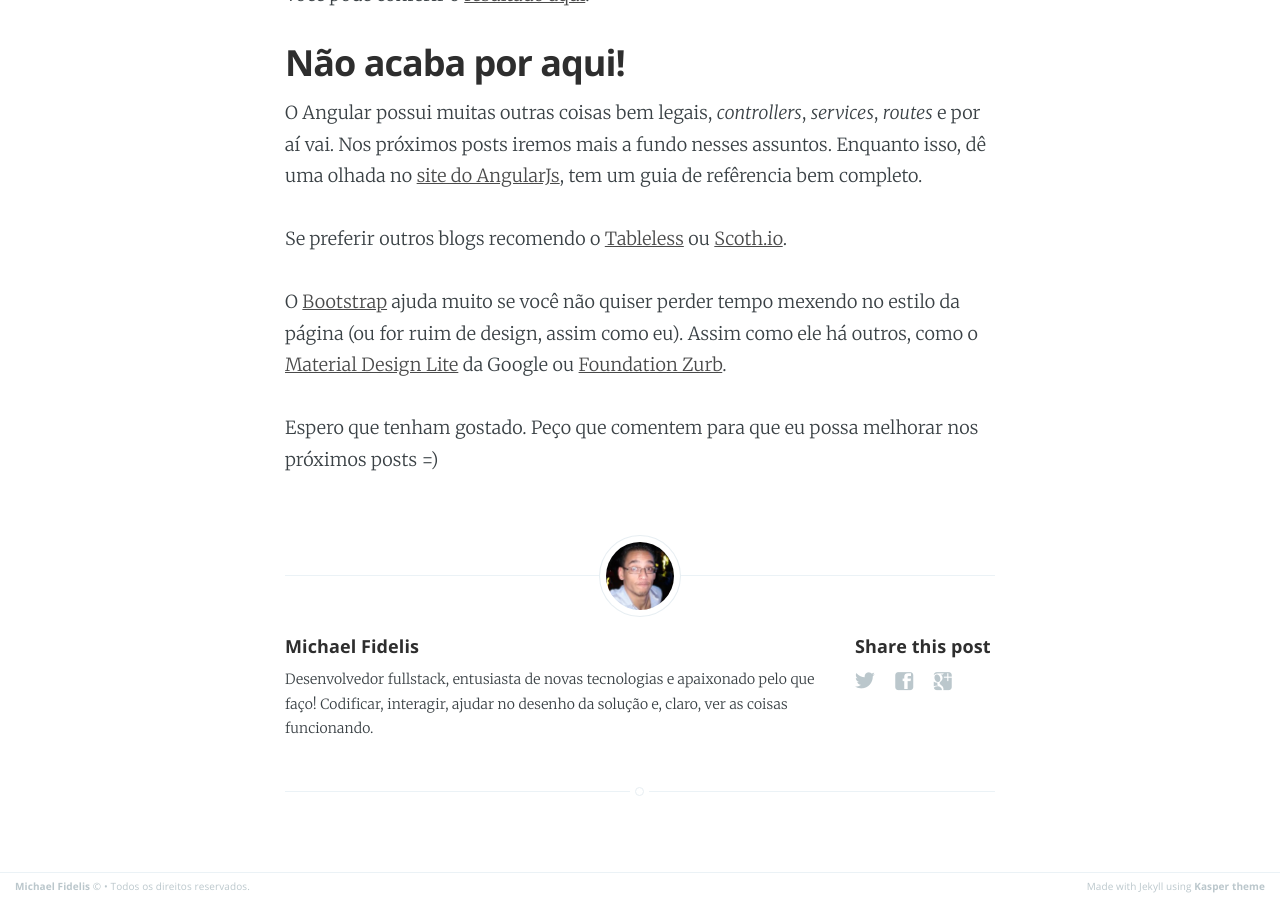
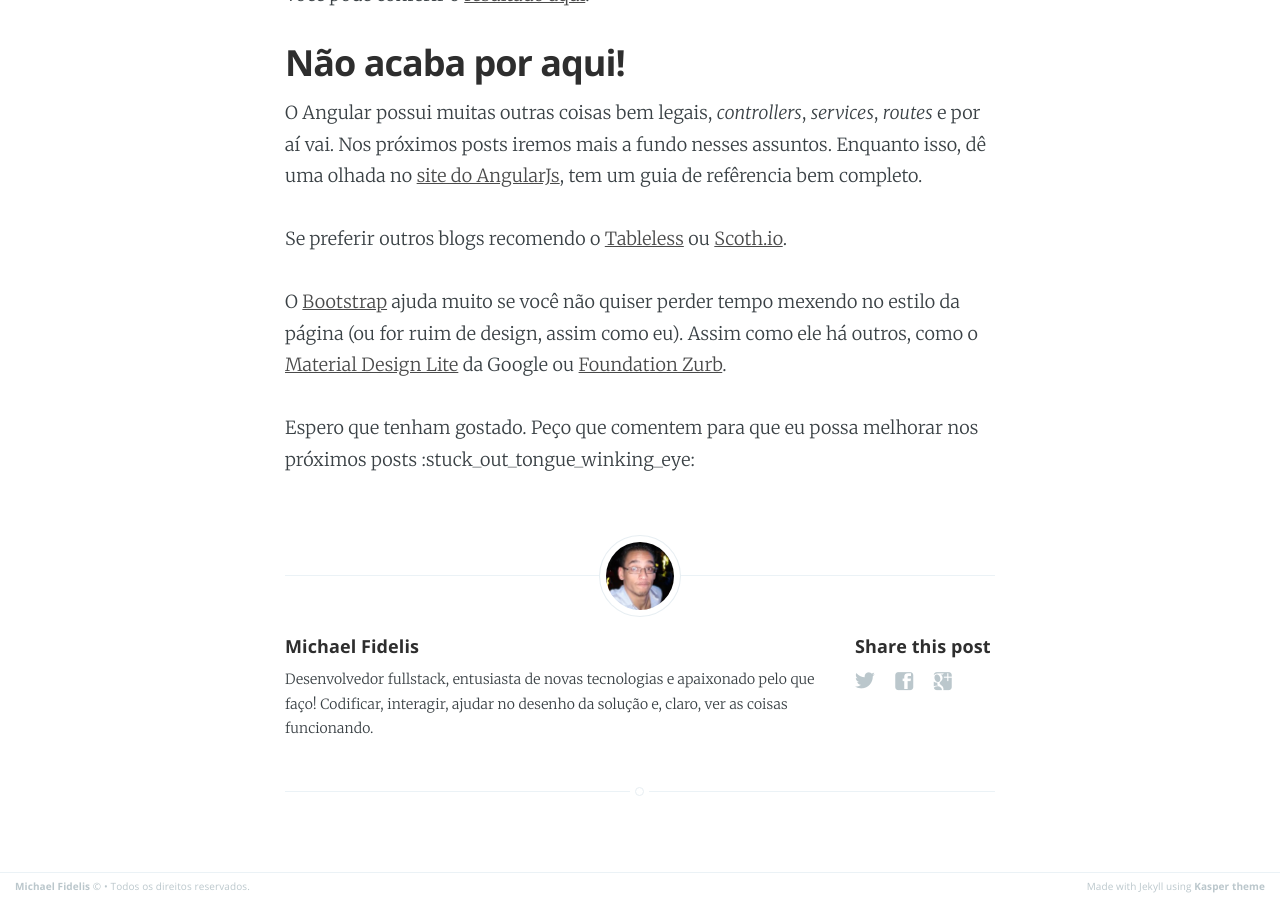
Before and after one commit to michaelfidelis/michaelfidelis.github.io, a Jekyll site: the page built from _posts/2016-01-24-aplicacao-basica-angularjs.markdown, in a window 1280 px wide and 900 px high, scrolled down 4153 px. Built offline with Jekyll 4.4.1, drawn with Linux system fonts in a browser that asks for light colours; Markdown is read by kramdown in place of the engine named in the settings; part of the change alters nothing that is shown.

Commit message:
:stuck_out_tongue_winking_eye:

```diff
--- a/_posts/2016-01-24-aplicacao-basica-angularjs.markdown
+++ b/_posts/2016-01-24-aplicacao-basica-angularjs.markdown
@@ -122,4 +122,4 @@ Se preferir outros blogs recomendo o [Tableless](http://tableless.com.br) ou [Sc
 
 O [Bootstrap](http://getbootstrap.com) ajuda muito se você não quiser perder tempo mexendo no estilo da página (ou for ruim de design, assim como eu). Assim como ele há outros, como o [Material Design Lite](www.getmdl.io) da Google ou [Foundation Zurb](http://foundation.zurb.com).
 
-Espero que tenham gostado. Peço que comentem para que eu possa melhorar nos próximos posts =)
+Espero que tenham gostado. Peço que comentem para que eu possa melhorar nos próximos posts :stuck_out_tongue_winking_eye:
```
